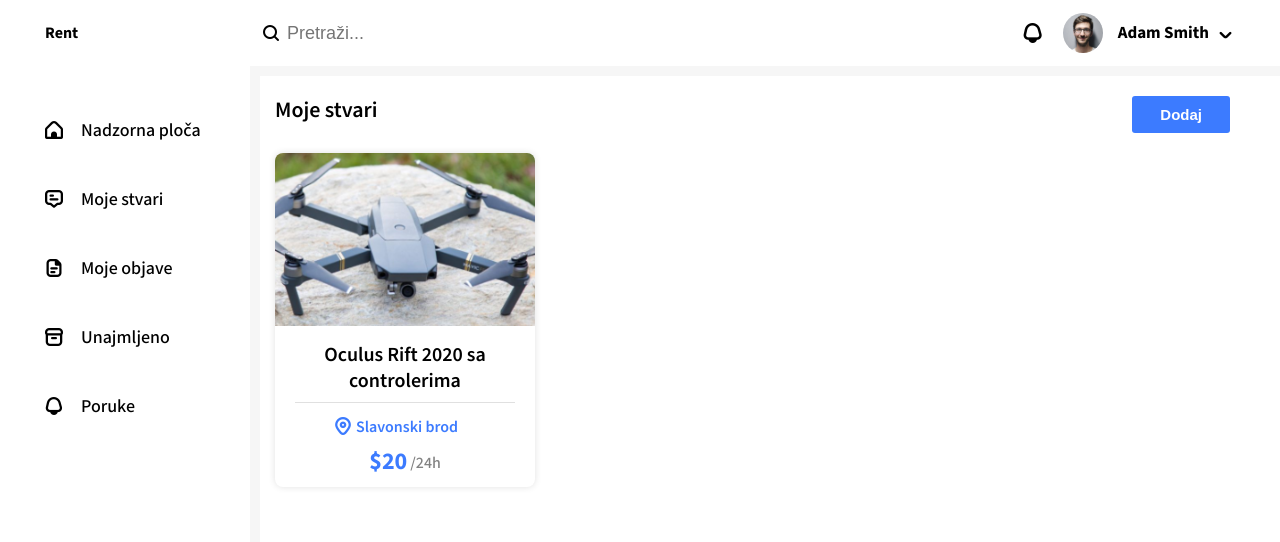
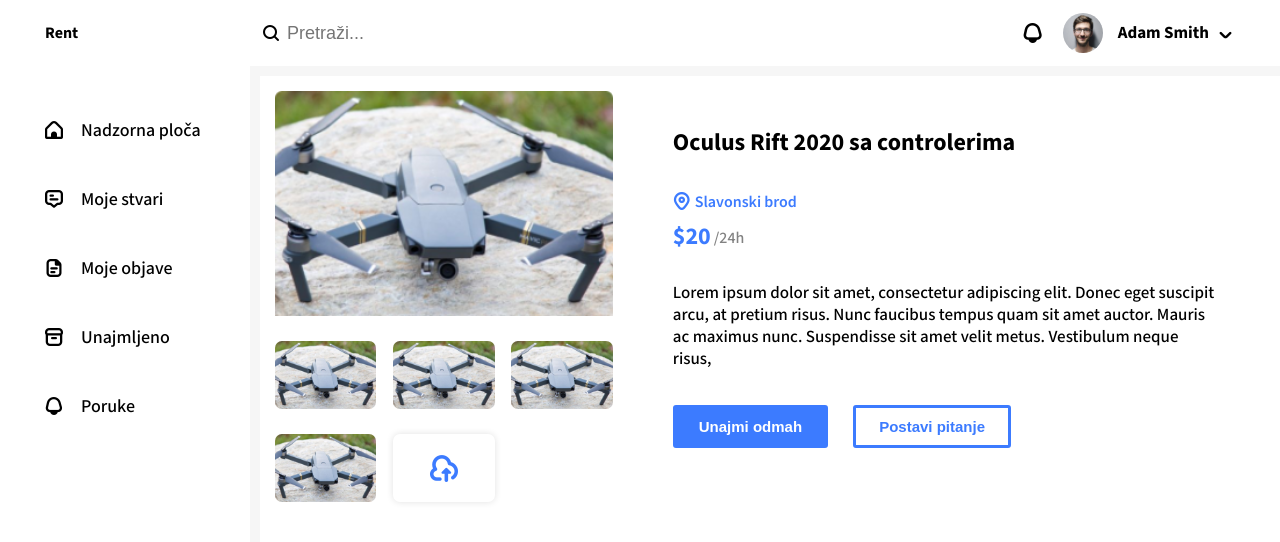
Before and after one commit to alkuca/iznajmitelj, a React (Create React App) app in the folder client/: page / in a window 1280 px wide. Shown: the top 542 px of the page. Built offline with nearby package versions, Linux system fonts and the light colour scheme.

Commit message:
Item page

```diff
--- a/client/src/App.scss
+++ b/client/src/App.scss
@@ -40,6 +40,28 @@
 
 @mixin navbar_height{
   height:66px;
+}
+
+@mixin button_fill_blue{
+  border: 3px solid #3C7BFF;
+  border-radius: 3px;
+  padding: 10px 23px;
+  font-size: 15px;
+  font-weight: 600;
+  background: #3C7BFF;
+  color:white;
+  cursor: pointer;
+}
+
+@mixin button_blue_border{
+  border: 3px solid #3C7BFF;
+  border-radius: 3px;
+  padding: 10px 23px;
+  font-size: 15px;
+  font-weight: 600;
+  background: none;
+  color:#3C7BFF;
+  cursor: pointer;
 }
 
 body{
@@ -184,6 +206,7 @@ body{
       border-radius: 8px 8px 0 0;
     }
   }
+
   .data-container {
     @include center_vertical_column;
     padding: 10px 20px;
@@ -195,34 +218,6 @@ body{
       padding: 0 0 8px 0;
       border-bottom: 1px solid #e0e0e0;
       font-weight: 600;
-    }
-
-    .location-container {
-      margin: 10px 0 5px 0;
-      @include center_vertical;
-      p {
-        margin: 0 18px 0 0;
-        font-weight: 600;
-        font-size: 16px;
-        color:#3C7BFF;
-      }
-      i {
-        margin: 4px 4px 0 0;
-        font-size: 18px;
-        color:#3C7BFF;
-      }
-    }
-    .price-container{
-      @include center_vertical;
-      h2{
-        margin: 0;
-        color:#3C7BFF;
-      }
-      p{
-        margin: 3px 0 0 3px;
-        font-weight: 500;
-        color: #828282;
-      }
     }
   }
 }
@@ -249,3 +244,100 @@ body{
     border:none;
   }
 }
+
+.location-container {
+  margin: 10px 0 5px 0;
+  @include center_vertical;
+  p {
+    margin: 0 18px 0 0;
+    font-weight: 600;
+    font-size: 16px;
+    color:#3C7BFF;
+  }
+  i {
+    margin: 4px 4px 0 0;
+    font-size: 18px;
+    color:#3C7BFF;
+  }
+}
+
+.price-container{
+  @include center_vertical;
+  h2{
+    margin: 0;
+    color:#3C7BFF;
+  }
+  p{
+    margin: 3px 0 0 3px;
+    font-weight: 500;
+    color: #828282;
+  }
+}
+
+
+.item-page-container{
+  display: flex;
+  width: 100%;
+  .images-container {
+    width:100%;
+    max-width: 540px;
+    display: flex;
+    flex-direction: column;
+    img {
+      width: 100%;
+    }
+    .thumbnail-container {
+      width: 100%;
+      display: flex;
+      justify-content: space-between;
+      flex-wrap: wrap;
+      gap:3%;
+      margin: 5px 0 10px 0;
+      img {
+        width:30%;
+        margin:20px 0 0 0;
+        border-radius: 7px;
+      }
+      .upload-image-icon {
+        width:30%;
+        margin: 20px 0 0 0;
+        border-radius: 7px;
+        @include drop_shadow_center;
+        @include center;
+        i {
+          color:#3C7BFF;
+          font-size: 28px;
+          @include center
+        }
+      }
+    }
+    .thumbnail-container:after{
+      content:'';
+      width:30%;
+    }
+  }
+  .data-container {
+    padding: 20px 60px;
+    max-width: 700px;
+    h1 {
+      font-size: 24px;
+    }
+    .location-price{
+      margin:30px 0;
+    }
+    .item-description{
+      font-weight: 500;
+      font-size: 17px;
+    }
+    .button-container{
+      margin-top:35px;
+      button:nth-child(1){
+        @include button_fill_blue;
+        margin-right: 25px;
+      }
+      button:nth-child(2){
+        @include button_blue_border;
+      }
+    }
+  }
+}
--- a/client/src/components/DashboardContent.js
+++ b/client/src/components/DashboardContent.js
@@ -1,15 +1,12 @@
 import React from "react";
-import ItemCard from "./ItemCard";
-import PageTitle from "./PageTitle";
-
+import ItemPage from "./ItemPage";
 
 class DashboardContent extends React.Component {
     render(){
         return (
             <div className="dashboard-container">
                 <div className="dashboard-content">
-                    <PageTitle title="Moje stvari" renderButton={true} buttonText="Dodaj"/>
-                    <ItemCard/>
+                    <ItemPage/>
                 </div>
             </div>
         )
--- a/client/src/components/ItemCard.js
+++ b/client/src/components/ItemCard.js
@@ -1,5 +1,7 @@
 import React from "react";
 import item from "../images/drone.png";
+import PriceWithTime from "./PriceWithTime";
+import LocationWithIcon from "./LocationWithIcon";
 
 class ItemCard extends React.Component {
     render(){
@@ -10,14 +12,8 @@ class ItemCard extends React.Component {
                 </div>
                 <div className="data-container">
                     <h1>Oculus Rift 2020 sa controlerima</h1>
-                    <div className="location-container">
-                        <i className="fi-br-marker"/>
-                        <p>Slavonski brod</p>
-                    </div>
-                    <div className="price-container">
-                        <h2>$20</h2>
-                        <p>/24h</p>
-                    </div>
+                    <LocationWithIcon/>
+                    <PriceWithTime/>
                 </div>
             </div>
         )
--- /dev/null
+++ b/client/src/components/ItemPage.js
@@ -0,0 +1,42 @@
+import React from "react";
+import LocationWithIcon from "./LocationWithIcon";
+import item from "../images/drone.png";
+import PriceWithTime from "./PriceWithTime";
+
+class ItemPage extends React.Component {
+    render(){
+        return (
+            <div className="item-page-container">
+                <div className="images-container">
+                    <img src={item} alt="Drone"/>
+                    <div className="thumbnail-container">
+                        <img src={item} alt="Drone thumbnail"/>
+                        <img src={item} alt="Drone thumbnail"/>
+                        <img src={item} alt="Drone thumbnail"/>
+                        <img src={item} alt="Drone thumbnail"/>
+                        <div className="upload-image-icon">
+                            <i className="fi-br-cloud-upload"/>
+                        </div>
+                    </div>
+                </div>
+                <div className="data-container">
+                    <h1>Oculus Rift 2020 sa controlerima</h1>
+                    <div className="location-price">
+                        <LocationWithIcon/>
+                        <PriceWithTime/>
+                    </div>
+                    <p className="item-description">Lorem ipsum dolor sit amet, consectetur adipiscing elit. Donec eget suscipit arcu, at pretium risus.
+                        Nunc faucibus tempus quam sit amet auctor.
+                        Mauris ac maximus nunc. Suspendisse sit amet velit metus. Vestibulum neque risus,
+                    </p>
+                    <div className="button-container">
+                        <button>Unajmi odmah</button>
+                        <button>Postavi pitanje</button>
+                    </div>
+                </div>
+            </div>
+        )
+    }
+}
+
+export default ItemPage;
--- /dev/null
+++ b/client/src/components/LocationWithIcon.js
@@ -0,0 +1,15 @@
+import React from "react";
+
+
+class LocationWithIcon extends React.Component {
+    render(){
+        return (
+            <div className="location-container">
+                <i className="fi-br-marker"/>
+                <p>Slavonski brod</p>
+            </div>
+        )
+    }
+}
+
+export default LocationWithIcon;
--- /dev/null
+++ b/client/src/components/PriceWithTime.js
@@ -0,0 +1,15 @@
+import React from "react";
+
+
+class PriceWithTime extends React.Component {
+    render(){
+        return (
+            <div className="price-container">
+                <h2>$20</h2>
+                <p>/24h</p>
+            </div>
+        )
+    }
+}
+
+export default PriceWithTime;
```
